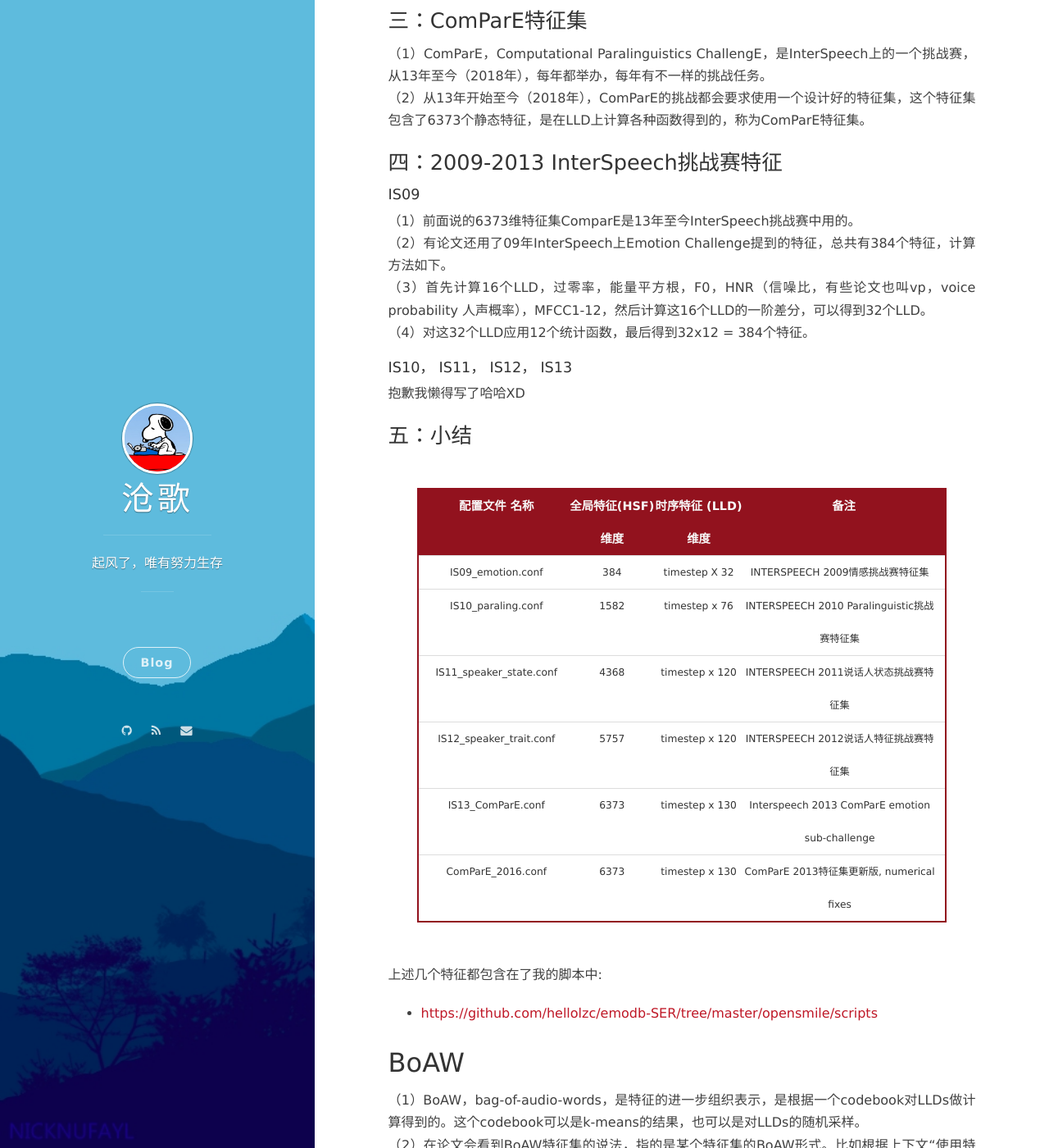
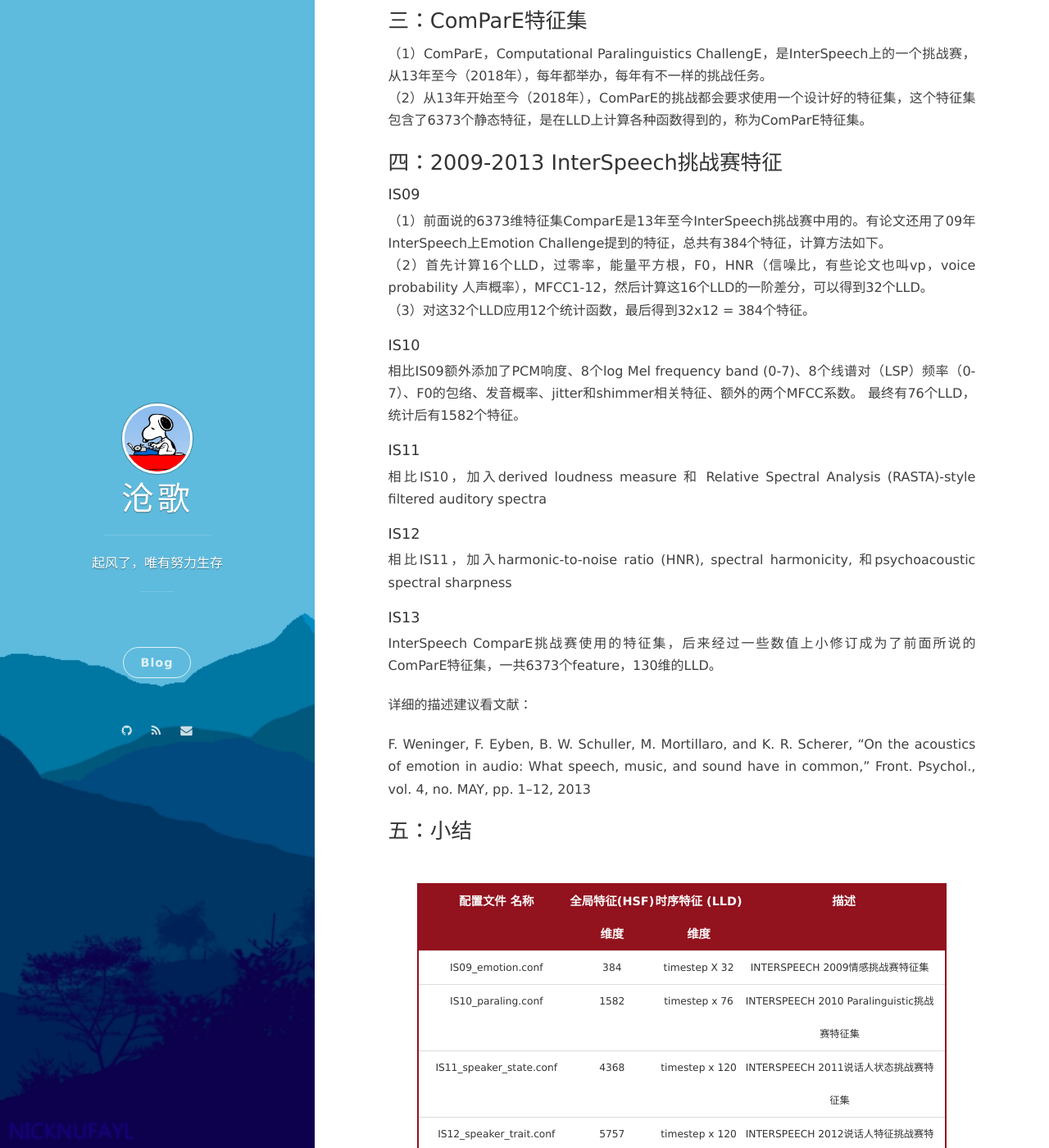
Before and after one commit to hellolzc/hellolzc.github.io, a Jekyll site: the page built from _posts/2020-04-11-speech-emotion-feature-set.md, in a window 1280 px wide and 1400 px high, scrolled down 1939 px. Shown: the whole window at 82% size. Built offline with Jekyll 4.4.1, drawn with Linux system fonts in a browser that asks for light colours; nearby versions of some CDN libraries; comment, search, counter and statistics services are not loaded; some of the changed text lies outside the part shown.

Commit message:
add one blog

```diff
--- a/_posts/2020-04-11-speech-emotion-feature-set.md
+++ b/_posts/2020-04-11-speech-emotion-feature-set.md
@@ -12,7 +12,7 @@ tags: speech
 
 ## 写在前面
 
-本文大部分内容来源于 [PilgrimHui的CSDN博客](https://www.cnblogs.com/liaohuiqiang/p/10161033.html)，略有修改。
+本文部分内容来源于 [PilgrimHui的CSDN博客](https://www.cnblogs.com/liaohuiqiang/p/10161033.html)，笔者补充了一部分内容。
 感谢PilgrimHui博主，在我做实验时，他的博客给了我很多启发。
 
 笔者开源了调用 OpenSMILE 提取这些特征的脚本，读者可以从我的Github上获取。
@@ -57,16 +57,34 @@ tags: speech
 ### 四：2009-2013 InterSpeech挑战赛特征
 
 #### IS09
-（1）前面说的6373维特征集ComparE是13年至今InterSpeech挑战赛中用的。<br>
-（2）有论文还用了09年InterSpeech上Emotion Challenge提到的特征，总共有384个特征，计算方法如下。<br>
-（3）首先计算16个LLD，过零率，能量平方根，F0，HNR（信噪比，有些论文也叫vp，voice probability 人声概率），MFCC1-12，然后计算这16个LLD的一阶差分，可以得到32个LLD。<br>
-（4）对这32个LLD应用12个统计函数，最后得到32x12 = 384个特征。<br>
-#### IS10， IS11， IS12， IS13
-抱歉我懒得写了哈哈XD
+（1）前面说的6373维特征集ComparE是13年至今InterSpeech挑战赛中用的。有论文还用了09年InterSpeech上Emotion Challenge提到的特征，总共有384个特征，计算方法如下。<br>
+（2）首先计算16个LLD，过零率，能量平方根，F0，HNR（信噪比，有些论文也叫vp，voice probability 人声概率），MFCC1-12，然后计算这16个LLD的一阶差分，可以得到32个LLD。<br>
+（3）对这32个LLD应用12个统计函数，最后得到32x12 = 384个特征。<br>
+
+#### IS10
+相比IS09额外添加了PCM响度、8个log Mel frequency band (0-7)、8个线谱对（LSP）频率（0-7）、F0的包络、发音概率、jitter和shimmer相关特征、额外的两个MFCC系数。
+最终有76个LLD，统计后有1582个特征。
+
+
+#### IS11
+相比IS10，加入derived loudness measure 和 Relative Spectral Analysis (RASTA)-style filtered auditory spectra
+
+
+#### IS12
+相比IS11，加入harmonic-to-noise ratio (HNR), spectral harmonicity, 和psychoacoustic spectral sharpness
+
+#### IS13
+
+InterSpeech ComparE挑战赛使用的特征集，后来经过一些数值上小修订成为了前面所说的ComParE特征集，一共6373个feature，130维的LLD。
+
+详细的描述建议看文献：
+
+F. Weninger, F. Eyben, B. W. Schuller, M. Mortillaro, and K. R. Scherer, “On the acoustics of emotion in audio: What speech, music, and sound have in common,” Front. Psychol., vol. 4, no. MAY, pp. 1–12, 2013
+
 
 ### 五：小结
 
-| 配置文件 名称           | 全局特征(HSF)维度 | 时序特征 (LLD)维度 | 备注                                               |
+| 配置文件 名称           | 全局特征(HSF)维度 | 时序特征 (LLD)维度 | 描述                                               |
 | ----------------------- | ----------------- | ------------------ | ---------------------------------------------------- |
 | IS09_emotion.conf       | 384               | timestep X 32      | INTERSPEECH 2009情感挑战赛特征集             |
 | IS10_paraling.conf      | 1582              | timestep x 76      | INTERSPEECH 2010 Paralinguistic挑战赛特征集    |
```
Also changed, not shown: _posts/2018-02-10-todos-after-install-ubuntu.md (+1 -1 lines), _posts/2020-01-30-note-of-vim.md (+1 -1 lines), _posts/2020-02-01-take-advantage-of-your-server.md (+1 -1 lines), _posts/2020-06-19-version-control-of-jupyter-notebooks.md (added, +61 -0 lines).
